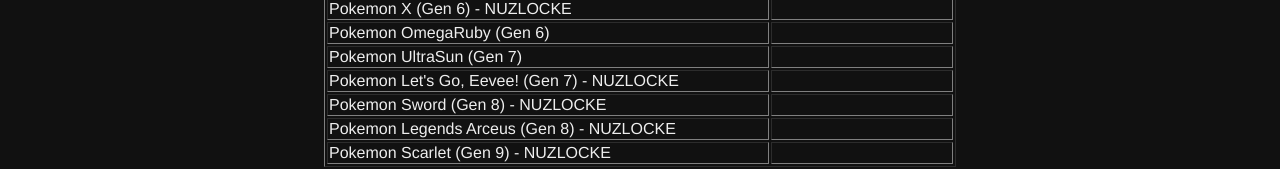
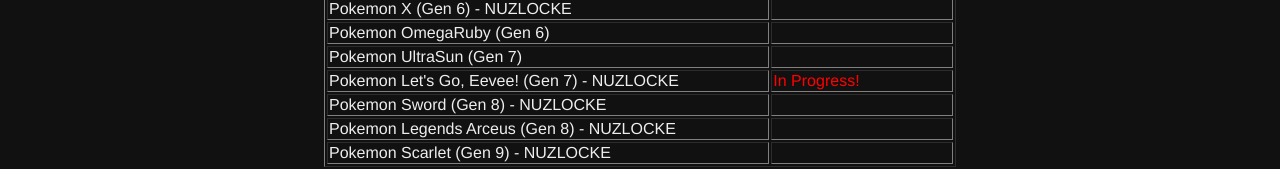
Before and after one commit to wterwey/wterwey.github.io, a plain HTML site: page pokemonchallenge2025.html in a window 1280 px wide. Shown: the part 441-610 px from the top of the page. Drawn offline with Linux system fonts and the light colour scheme.

Commit message:
Update pokemonchallenge2025.html

```diff
--- a/pokemonchallenge2025.html
+++ b/pokemonchallenge2025.html
@@ -61,7 +61,7 @@
 			</tr>
 			<tr>
 				<td>Pokemon Let's Go, Eevee! (Gen 7) - NUZLOCKE</td>
-				<td></td>
+				<td><inprogress>In Progress!</inprogress></td>
 			</tr>
 			<tr>
 				<td>Pokemon Sword (Gen 8) - NUZLOCKE</td>
```
